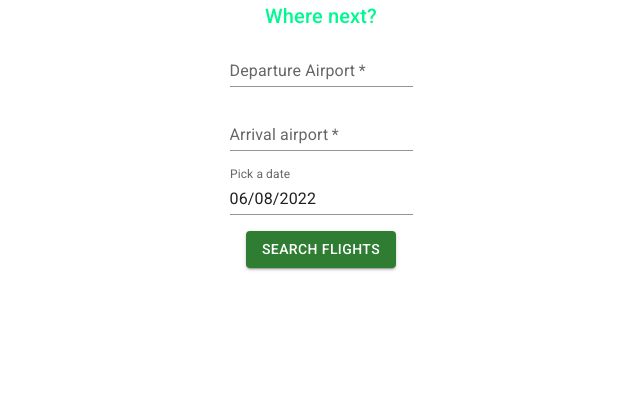
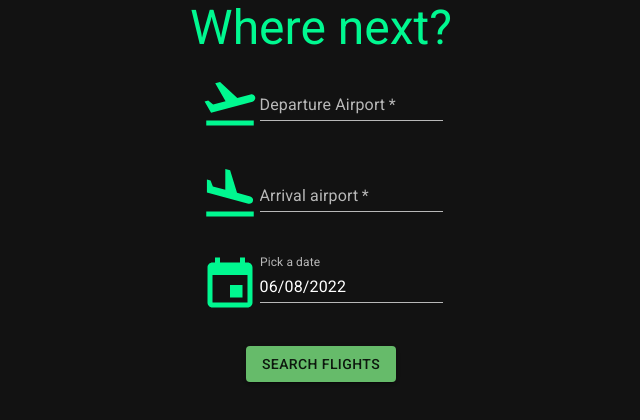
Before and after one commit to Ts-Pytham/Airline-Booking-Docker, a React (Create React App) app in the folder frontend/: page / in a window 1280 px wide. Shown: the top 420 px of the page, without its empty margins (319-959 px from the left). Built offline with nearby package versions, Linux system fonts and the light colour scheme.

Commit message:
Interfaz principal

```diff
--- a/frontend/src/App.css
+++ b/frontend/src/App.css
@@ -1,38 +1,3 @@
 .App {
   text-align: center;
 }
-
-.App-logo {
-  height: 40vmin;
-  pointer-events: none;
-}
-
-@media (prefers-reduced-motion: no-preference) {
-  .App-logo {
-    animation: App-logo-spin infinite 20s linear;
-  }
-}
-
-.App-header {
-  background-color: #282c34;
-  min-height: 100vh;
-  display: flex;
-  flex-direction: column;
-  align-items: center;
-  justify-content: center;
-  font-size: calc(10px + 2vmin);
-  color: white;
-}
-
-.App-link {
-  color: #61dafb;
-}
-
-@keyframes App-logo-spin {
-  from {
-    transform: rotate(0deg);
-  }
-  to {
-    transform: rotate(360deg);
-  }
-}
--- a/frontend/src/components/AirlineSearch.jsx
+++ b/frontend/src/components/AirlineSearch.jsx
@@ -7,25 +7,32 @@ import { AdapterDateFns } from '@mui/x-date-pickers/AdapterDateFns';
 import { LocalizationProvider } from '@mui/x-date-pickers/LocalizationProvider';
 import { MobileDatePicker } from '@mui/x-date-pickers/MobileDatePicker';
 import { Grid } from "@mui/material";
+import FlightTakeoffOutlinedIcon from '@mui/icons-material/FlightTakeoffOutlined';
+import FlightLandOutlinedIcon from '@mui/icons-material/FlightLandOutlined';
+import InsertInvitationIcon from '@mui/icons-material/InsertInvitation';
+
 
 const AirlineSearch = (props) =>{
 
     return(
         <>
-            <Typography variant="h6" gutterBottom color="#00F890">
+            <Typography variant="h3" gutterBottom color="primary">
                 Where next?
             </Typography>
 
 
-            <Grid container spacing={2}>
+            <Grid container spacing={3}>
                 <Grid item xs={12} md={12}>
+                <FlightTakeoffOutlinedIcon sx={{fontSize: 60 }} color="primary" />
                     <TextField required id="departure-airport" label="Departure Airport" variant="standard" />
                 </Grid>
                 <Grid item xs={12} md={12}>
+                    <FlightLandOutlinedIcon sx={{fontSize: 60 }} color="primary"/>
                     <TextField required id="arrival-airport" label="Arrival airport" variant="standard" />
                 </Grid>
                 <Grid item xs={12} md={12}>
                     <LocalizationProvider dateAdapter={AdapterDateFns}>
+                        <InsertInvitationIcon sx={{fontSize: 60 }} color="primary" />
                         <MobileDatePicker
                         label="Pick a date"
                         inputFormat="MM/dd/yyyy"
--- a/frontend/src/index.js
+++ b/frontend/src/index.js
@@ -1,13 +1,31 @@
 import React from 'react';
 import ReactDOM from 'react-dom/client';
+import { ThemeProvider, createTheme } from '@mui/material/styles';
 import './index.css';
 import App from './App';
 import reportWebVitals from './reportWebVitals';
+import { CssBaseline } from '@mui/material';
 
 const root = ReactDOM.createRoot(document.getElementById('root'));
+
+const theme = createTheme({
+  palette: {
+    mode: 'dark',
+    primary: {
+      main: '#00F890'
+    },
+    secondary: {
+      main: '#FFFFFF'
+    }
+  }
+})
 root.render(
+
   <React.StrictMode>
-    <App />
+    <ThemeProvider theme={theme}>
+      <CssBaseline />
+      <App />
+    </ThemeProvider>
   </React.StrictMode>
 );
 
```
Also changed, not shown: frontend/src/App.js (line endings or trailing spaces), frontend/src/logo.svg (deleted).
